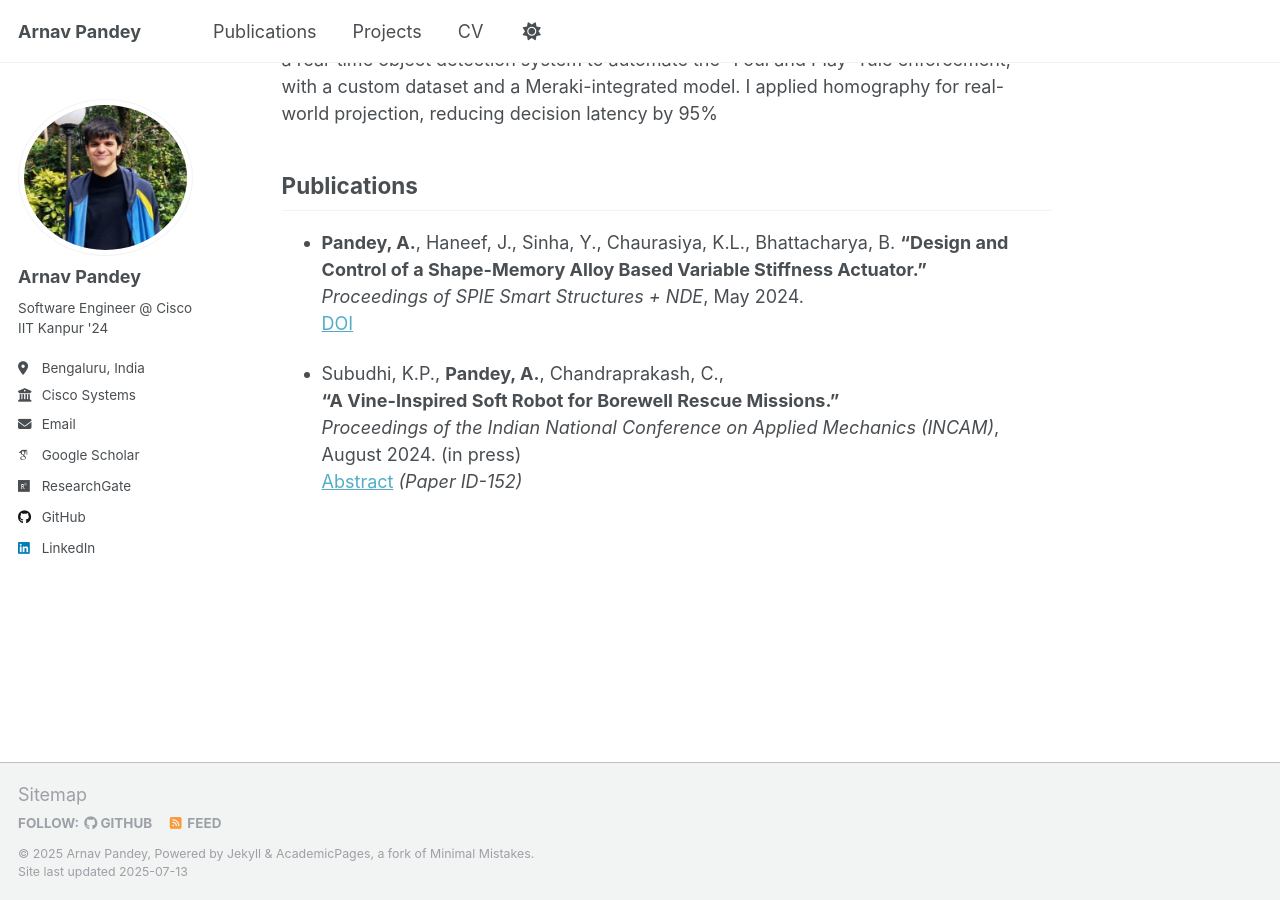
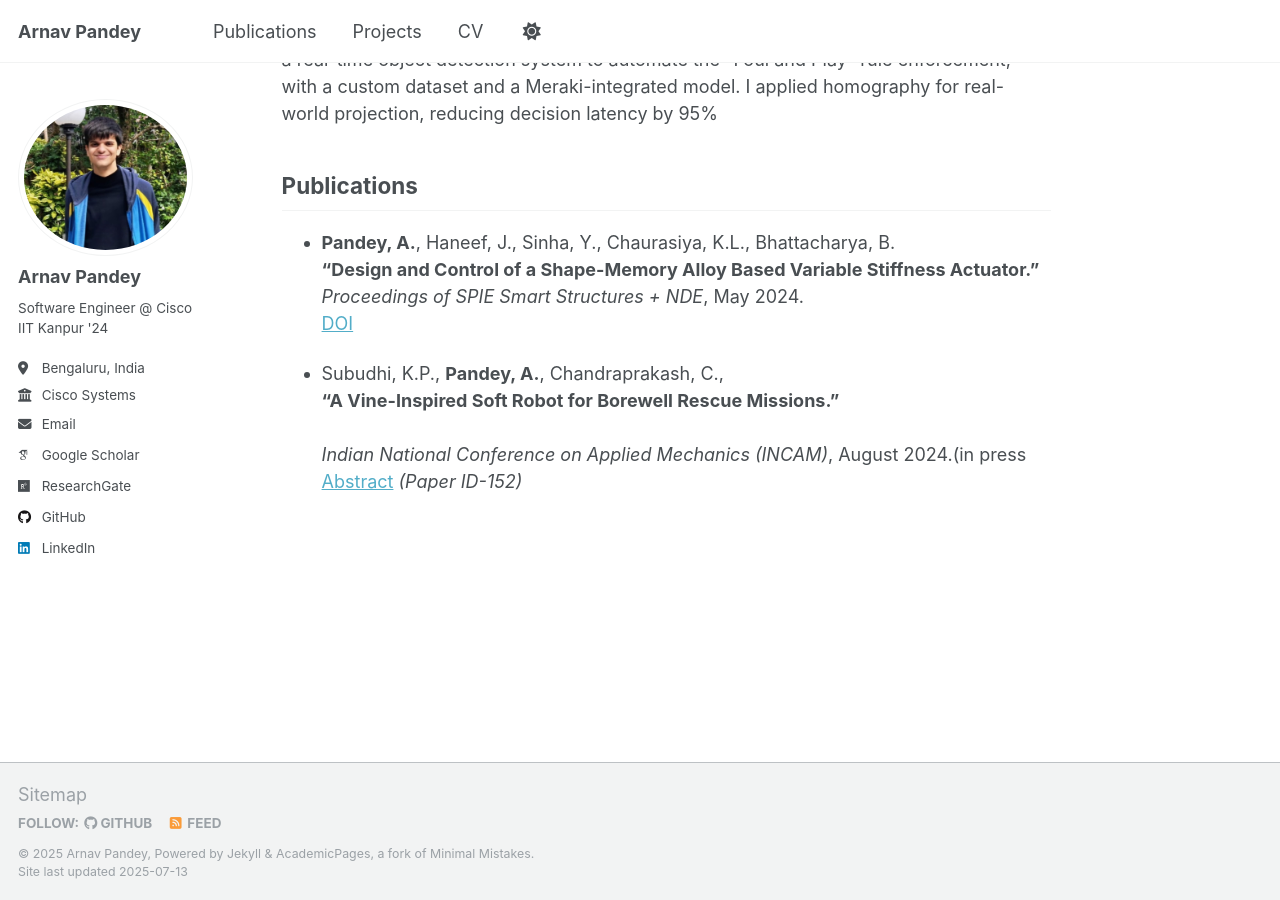
Before and after one commit to arnavpandey712/arnavpandey712.github.io, a Jekyll site: the page built from _pages/about.md, in a window 1280 px wide and 900 px high, scrolled down 605 px. Built offline with Jekyll 4.4.1, drawn with Linux system fonts in a browser that asks for light colours; some web fonts are replaced; a script that is not in the unit is left out.

Commit message:
updated pub.md

```diff
--- a/_data/navigation.yml
+++ b/_data/navigation.yml
@@ -9,7 +9,7 @@
 
 main:
   - title: "Publications"
-    url: /publications/
+    url: /publications/pub.md
 
   # - title: "Projects"
   #   url: /projects/
--- a/_pages/about.md
+++ b/_pages/about.md
@@ -16,12 +16,12 @@ Real Time Streaming Protocol (RTSP) feeds, and Arduino-based laser actuation, wh
 
 ## Publications
 
-- **Pandey, A.**, Haneef, J., Sinha, Y., Chaurasiya, K.L., Bhattacharya, B.
-  **"Design and Control of a Shape-Memory Alloy Based Variable Stiffness Actuator."**
-  *Proceedings of SPIE Smart Structures + NDE*, May 2024.
+- **Pandey, A.**, Haneef, J., Sinha, Y., Chaurasiya, K.L., Bhattacharya, B.<br>
+  **"Design and Control of a Shape-Memory Alloy Based Variable Stiffness Actuator."**<br>
+  *Proceedings of SPIE Smart Structures + NDE*, May 2024.<br>
   [DOI](https://doi.org/10.1117/12.3010086)
 
-- Subudhi, K.P., **Pandey, A.**, Chandraprakash, C.,
-  **"A Vine-Inspired Soft Robot for Borewell Rescue Missions."**
-  *Proceedings of the Indian National Conference on Applied Mechanics (INCAM)*, August 2024. (in press)
+- Subudhi, K.P., **Pandey, A.**, Chandraprakash, C.,<br>
+  **"A Vine-Inspired Soft Robot for Borewell Rescue Missions."**<br>
+  *Indian National Conference on Applied Mechanics (INCAM)*, August 2024.(in press<br>
   [Abstract](https://incam.isam.co.in/book-of-abstracts) *(Paper ID-152)*
```
Also changed, not shown: _publications/pub.md (added, +11 -0 lines).
